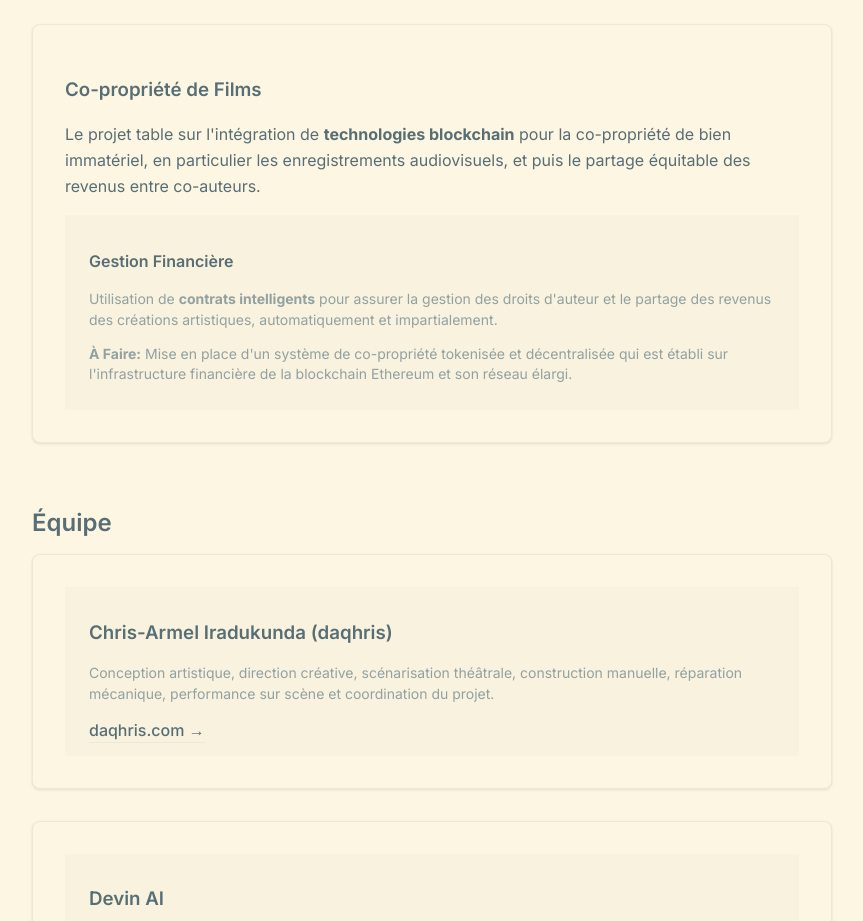
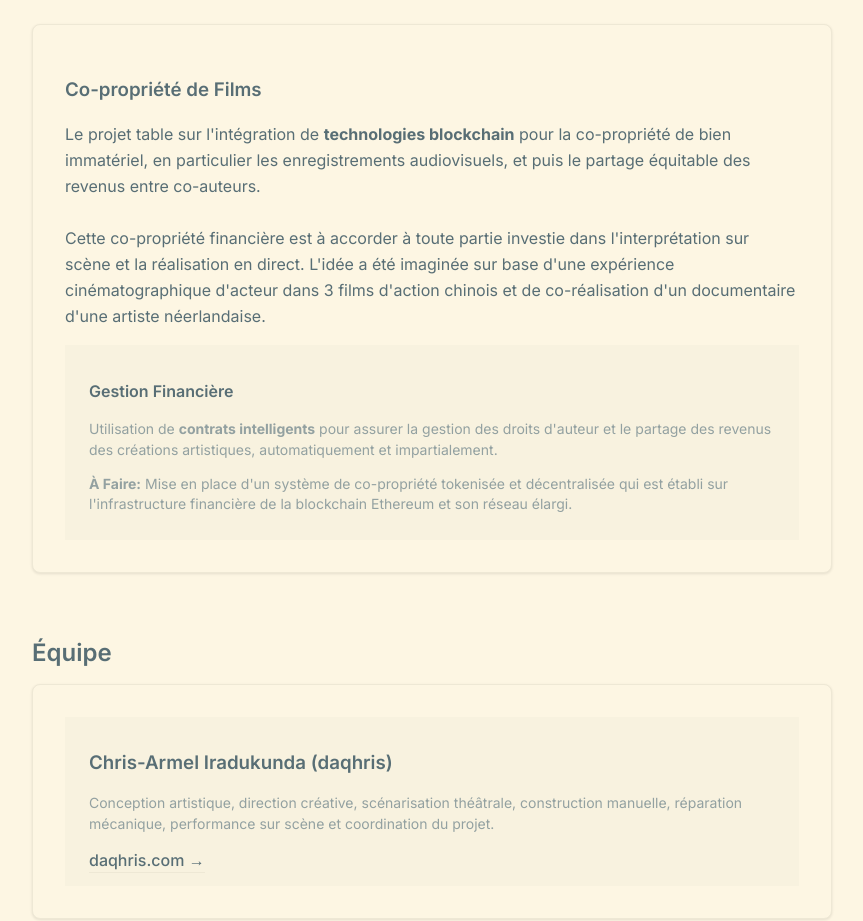
Before and after one commit to daqhris/DoublementAliene, a Next.js app: page /about in a window 1280 px wide. Shown: the part 2000-2921 px from the top of the page, without its empty margins (208-1071 px from the left). Built offline with nearby package versions, Linux system fonts and the light colour scheme; no server answers.

Commit message:
allonger un paragraphe

```diff
--- a/app/about/page.tsx
+++ b/app/about/page.tsx
@@ -119,6 +119,8 @@ export default function AboutPage() {
             </h3>
             <p className="text-theater-text mb-4 leading-relaxed">
               Le projet table sur l&apos;intégration de <strong>technologies blockchain</strong> pour la co-propriété de bien immatériel, en particulier les enregistrements audiovisuels, et puis le partage équitable des revenus entre co-auteurs.
+              <br></br><br></br>
+              Cette co-propriété financière est à accorder à toute partie investie dans l&apos;interprétation sur scène et la réalisation en direct. L&apos;idée a été imaginée sur base d&apos;une expérience cinématographique d&apos;acteur dans 3 films d&apos;action chinois et de co-réalisation d&apos;un documentaire d'une artiste néerlandaise.
             </p>
             <div className="border-l-4 border-solarized-base2 pl-6 py-3 bg-theater-muted/5">
               <h4 className="theater-nav-title mb-2">Gestion Financière</h4>
```
